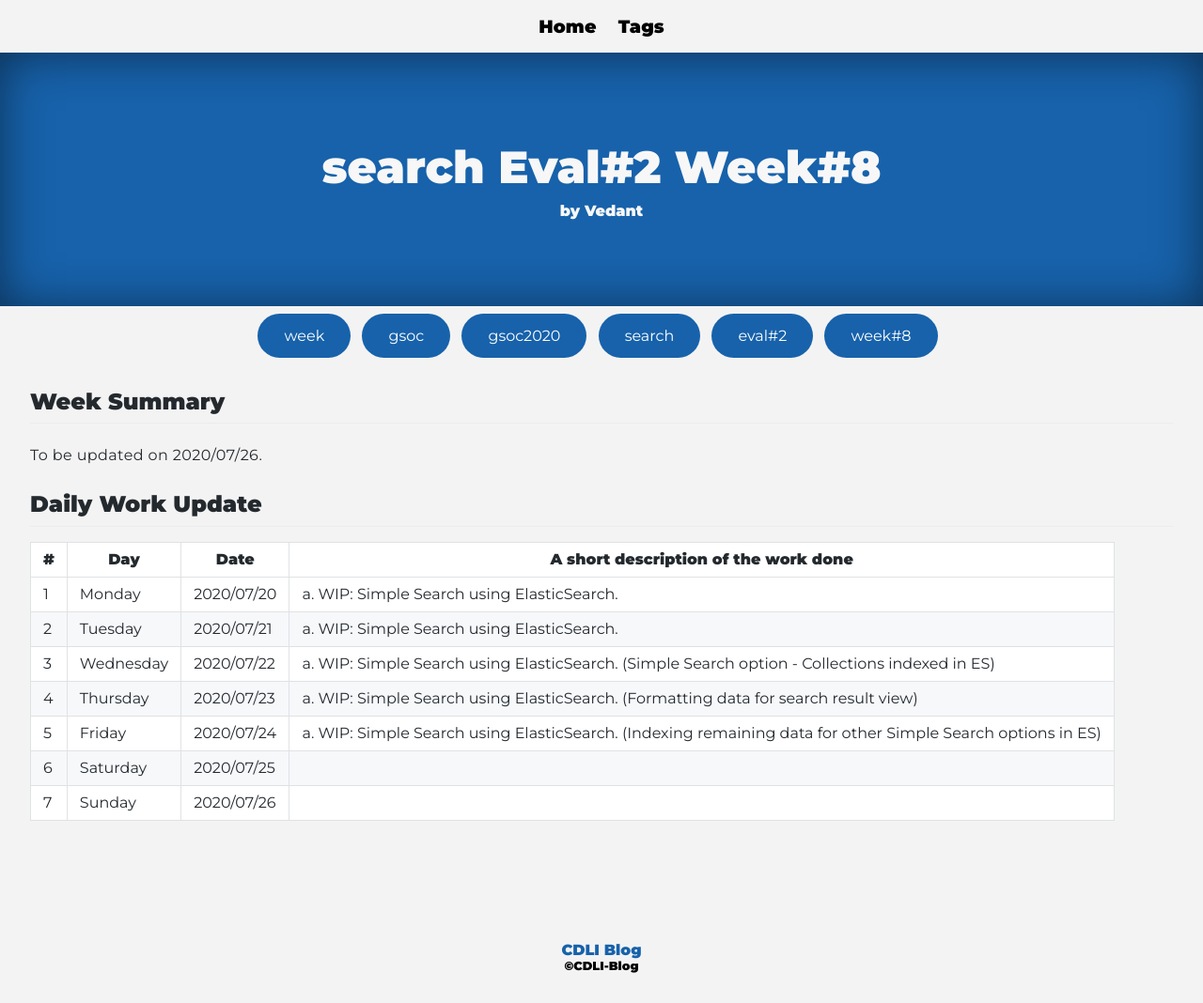
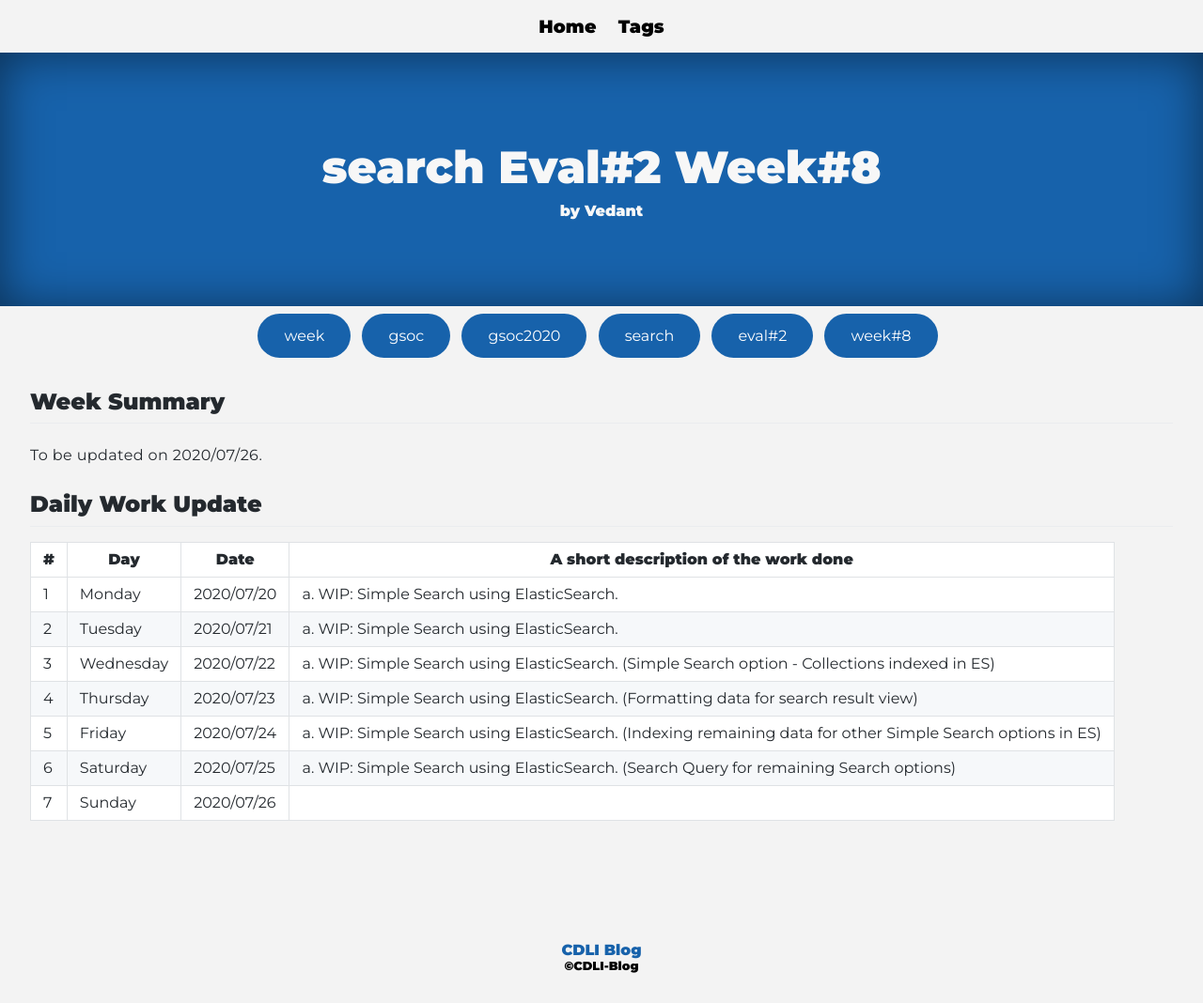
Before and after one commit to cdli-gh/blog, a Jekyll site: the page built from _blog/gsoc20/search/posts/09_week8.md, in a window 1280 px wide. Shown: the whole page at 94% size. Built offline with Jekyll 4.4.1, drawn with Linux system fonts in a browser that asks for light colours; Markdown is read by kramdown in place of the engine named in the settings.

Commit message:
Search : DailyUpdates 8: 6

```diff
--- a/_blog/gsoc20/search/posts/09_week8.md
+++ b/_blog/gsoc20/search/posts/09_week8.md
@@ -19,5 +19,5 @@ To be updated on 2020/07/26.
 |3   	| Wednesday  	|  2020/07/22 	|  a. WIP: Simple Search using ElasticSearch. (Simple Search option - Collections indexed in ES) 	|
 |4   	| Thursday  	|   2020/07/23	|  a. WIP: Simple Search using ElasticSearch. (Formatting data for search result view) 	|
 |5   	| Friday  	|   2020/07/24	|  a. WIP: Simple Search using ElasticSearch. (Indexing remaining data for other Simple Search options in ES)	|
-|6   	| Saturday  	|   2020/07/25	|   	|
+|6   	| Saturday  	|   2020/07/25	|  a. WIP: Simple Search using ElasticSearch. (Search Query for remaining Search options) 	|
 |7   	| Sunday  	|   2020/07/26	|   	|
```
